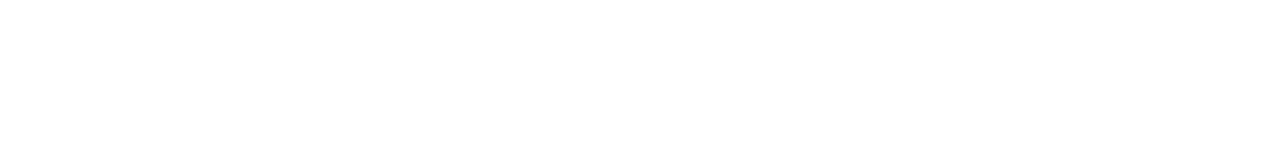
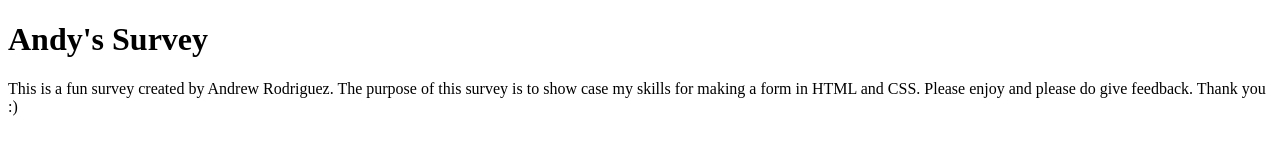
Before and after one commit to Andyrod209/survey-website, a plain HTML site: page index.html in a window 1280 px wide. Drawn offline with Linux system fonts and the light colour scheme.

Commit message:
added new tags to have better structure and added a h1 and p tag for the header section.

```diff
--- a/index.html
+++ b/index.html
@@ -7,6 +7,14 @@
     <title>Andrew's survey</title>
 </head>
 <body>
-
+    <main>
+        <header>
+            <h1 id="title">Andy's Survey</h1>
+            <p id="description">This is a fun survey created by Andrew
+                Rodriguez. The purpose of this survey is to show case my
+                skills for making a form in HTML and CSS. Please enjoy
+                and please do give feedback. Thank you :)</p>
+        </header>
+    </main>
 </body>
 </html>
```
